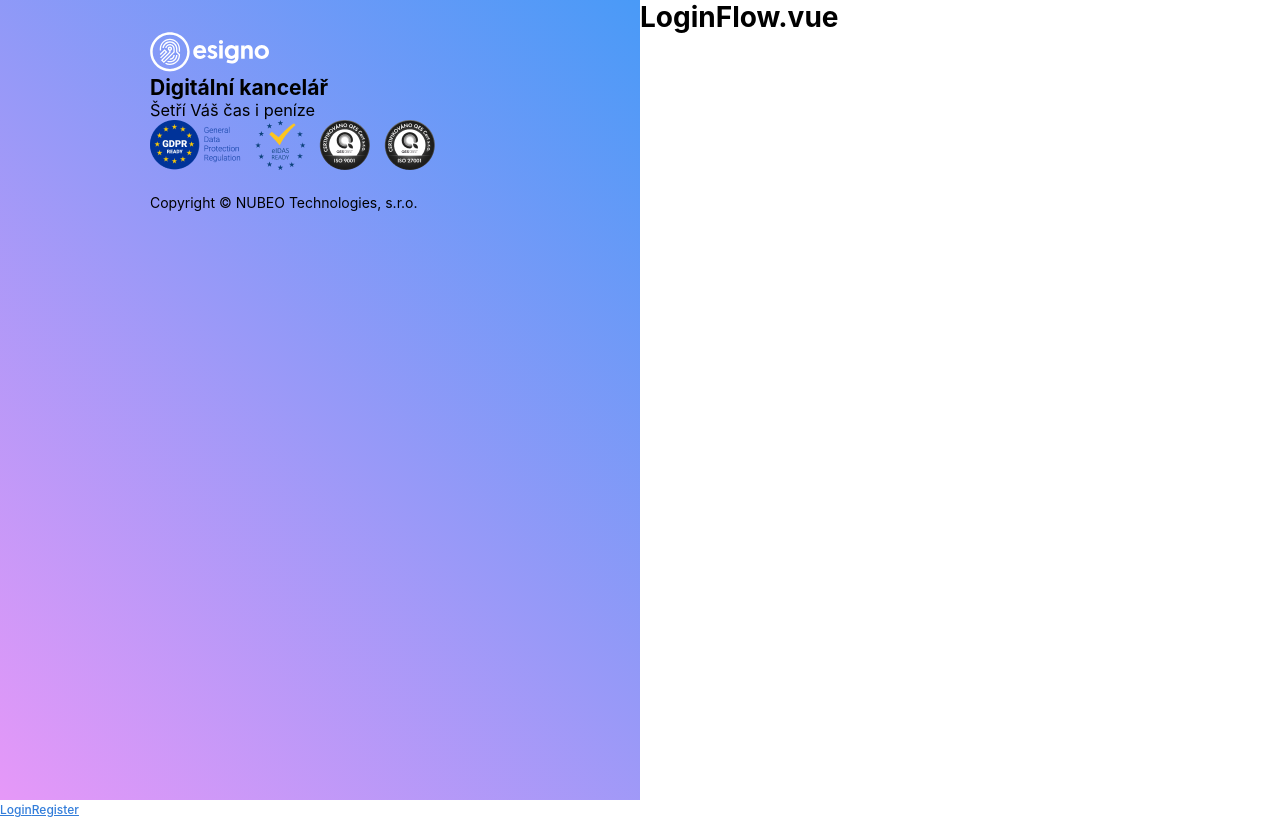
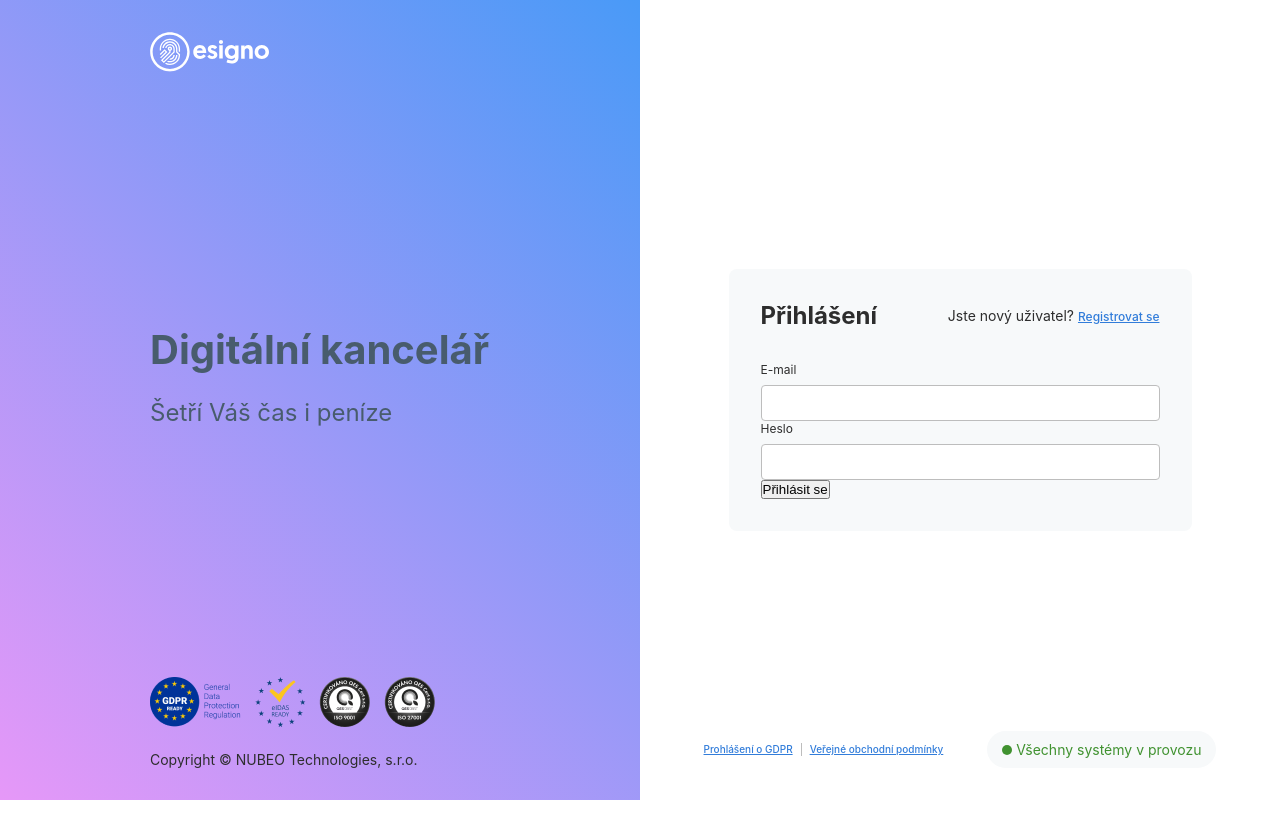
Before and after one commit to JakubLevanszky/esigno-interview, a Vue app: page / in a window 1280 px wide. Built offline with nearby package versions, Linux system fonts and the light colour scheme; a web font is replaced by a local one.

Commit message:
more styles

```diff
--- a/src/App.vue
+++ b/src/App.vue
@@ -1,15 +1,11 @@
 <script setup>
-import { RouterLink, RouterView } from 'vue-router'
+import { RouterView } from 'vue-router'
 import Aside from './components/Aside.vue'
 </script>
 
 <template>
   <div class="wrapper">
     <Aside />
-    <main>
-      <RouterLink to="/">Login</RouterLink>
-      <RouterLink to="/register">Register</RouterLink>
-    </main>
   </div>
   <RouterView />
 </template>
--- a/src/assets/base.css
+++ b/src/assets/base.css
@@ -1,30 +1,33 @@
 :root {
   --text-dark-grey: #888888;
-  --text-black: #2D2D2D
-  --text-white: #FFFFFF
+  --text-black: #2d2d2d;
+  --text-white: #ffffff;
   --text-positive: #409230;
   --text-negative: #e4162f;
   --text-netutral: var(--color-primary-dark-blue);
   --text-pending: #e47410;
+  --text-headings: #485c6d;
 
   --link-static: var(--color-primary-dark-blue);
   --link-hover: var(--color-primary-dark-blue-hover);
+
+  --input-border: var(--light-gray);
+  --input-border-focused: #4d4d4d;
 }
 
 /* semantic color variables for this project */
 :root {
-  --color-background: #FFFFFF;
+  --color-background: #ffffff;
   --color-background-form: #f7f9fa;
-  --color-primary-dark-blue: #327DDA;
-  --color-primary-dark-blue-hover: #2265BA;
+  --color-primary-dark-blue: #327dda;
+  --color-primary-dark-blue-hover: #2265ba;
 
   --color-status-positive: #e2efe0;
   --color-status-negative: #fbdce0;
   --color-status-neutral: #e0ecf9;
   --color-status-pending: #fbeadb;
 
-  --input-border: #BDBDBD;
-  --input-border-focused: #4D4D4D
+  --light-gray: #bdbdbd;
 }
 
 *,
--- a/src/assets/main.css
+++ b/src/assets/main.css
@@ -11,6 +11,7 @@ a {
 h1 {
   font-family: Geomanist, -apple-system, sans-serif;
   font-weight: 700;
+  font-size: 24px;
 }
 
 h3 {
--- a/src/components/Aside.vue
+++ b/src/components/Aside.vue
@@ -1,7 +1,7 @@
 <template>
   <aside>
     <header>
-      <img src="../assets/logo.svg" alt="esigno logo" />
+      <RouterLink to="/"> <img src="../assets/logo.svg" alt="esigno logo" /></RouterLink>
     </header>
     <div class="headline-wrapper">
       <h1>Digitální kancelář</h1>
@@ -19,7 +19,9 @@
   </aside>
 </template>
 
-<script setup></script>
+<script setup>
+import { RouterLink } from 'vue-router'
+</script>
 
 <style scoped>
 aside {
@@ -28,10 +30,26 @@ aside {
   padding: 32px 0 32px 150px;
   background: linear-gradient(45deg, #545ce4 0%, #e698f8 0.01%, #499af7 100%),
     url('../assets/bg_gradient.png'), lightgray 50% / cover no-repeat;
+  display: flex;
+  flex-direction: column;
+  justify-content: space-between;
 }
 
 .headline-wrapper {
-  margin: auto;
+  display: flex;
+  flex-direction: column;
+  gap: 24px;
+}
+
+h1 {
+  font-size: 40px;
+  font-weight: 700;
+  color: var(--text-headings);
+}
+
+h3 {
+  font-size: 24px;
+  color: var(--text-headings);
 }
 
 .icons-wrapper {
--- /dev/null
+++ b/src/components/FooterCustom.vue
@@ -0,0 +1,57 @@
+<script setup></script>
+
+<template>
+  <footer class="footer-wrapper">
+    <div class="links-wrapper">
+      <a href="#">Prohlášení o GDPR </a>
+      <div class="vl"></div>
+      <a href="#">Veřejné obchodní podmínky </a>
+    </div>
+    <div class="ellipse-wrapper">
+      <div class="circle"></div>
+      <span>Všechny systémy v provozu</span>
+    </div>
+  </footer>
+</template>
+
+<style scoped>
+.footer-wrapper {
+  display: flex;
+  align-items: center;
+  gap: 44px;
+  position: absolute;
+  bottom: 0;
+  margin-bottom: 32px;
+}
+
+.links-wrapper {
+  display: flex;
+  gap: 8px;
+}
+.vl {
+  width: 1px;
+  height: 13px;
+  background-color: var(--light-gray);
+}
+
+.circle {
+  width: 10px;
+  height: 10px;
+  border-radius: 10px;
+  background: var(--text-positive);
+}
+
+.ellipse-wrapper {
+  border-radius: 45px;
+  color: var(--text-positive);
+  padding: 10px 15px;
+  background: var(--color-background-form);
+  display: inline-flex;
+  align-items: center;
+  gap: 4px;
+}
+
+a {
+  font-size: 10px;
+}
+</style>
--- a/src/components/InputCustom.vue
+++ b/src/components/InputCustom.vue
@@ -40,6 +40,11 @@ input {
   border: 1px solid var(--input-border); /* move it to the .input-wrapper  */
   border-radius: 4px;
 }
+
+input:focus {
+  border: 1px solid var(--input-border-focused);
+}
+
 /* .icon {
   color: black;
 } */
--- a/src/components/LoginFlow.vue
+++ b/src/components/LoginFlow.vue
@@ -1,5 +1,94 @@
-<script setup></script>
+<template>
+  <section v-if="step === 1" class="login-wrapper">
+    <div class="login-header">
+      <h1>Přihlášení</h1>
+      <span>Jste nový uživatel? <RouterLink to="/register">Registrovat se</RouterLink></span>
+    </div>
 
-<template>
-  <h1>LoginFlow.vue</h1>
+    <form @submit.prevent="loginSubmit">
+      <InputCustom v-model="email" type="email" label="E-mail" required />
+      <InputCustom v-model="passwd" type="password" label="Heslo" required />
+      <button type="submit">Přihlásit se</button>
+    </form>
+  </section>
+
+  <section v-if="step === 2" class="login-wrapper center">
+    <img src="./icons/robot_happy.png" alt="image of happy robot" class="robot-image" />
+    <h1>Přihlášení proběhlo úspěšně</h1>
+    <span>Prosím vyčkejte na přesměrování....</span>
+  </section>
+
+  <section v-if="step === 3" class="login-wrapper center">
+    <img src="./icons/robot_sad.png" alt="image of sad robot" class="robot-image" />
+    <h1>Přihlášení se nezdařilo</h1>
+    <span
+      >Přihlášení neproběhlo z důvodu chyby na serveru. Prosím opakujte proces znovu nebo nás
+      kontaktujte na e-mail <strong>podpora@esigno.com</strong>.</span
+    >
+    <button>Zkusím to znovu</button>
+  </section>
+  <RouterView />
 </template>
+
+<script setup>
+import { RouterLink, RouterView } from 'vue-router'
+import InputCustom from './InputCustom.vue'
+import { ref } from 'vue'
+import axios from 'axios'
+
+const step = ref(1)
+const email = ref('')
+const passwd = ref('')
+
+function loginSubmit() {
+  axios
+    .post(
+      '/api/users',
+      {
+        email: email.value,
+        password: passwd.value
+      },
+      {
+        headers: {
+          Accept: '*/*',
+          'Content-Type': 'application/json',
+          'Access-Control-Allow-Origin': '*'
+        }
+      }
+    )
+    .then((respone) => {
+      respone.status === 200 ? (step.value = 2) : console.error('Error occured')
+    })
+    .catch((error) => {
+      error.response.status === 401 ? (step.value = 3) : console.log(error)
+    })
+}
+</script>
+
+<style scoped>
+.login-wrapper {
+  display: flex;
+  flex-direction: column;
+  gap: 32px;
+  width: 463px;
+  padding: 32px;
+  background-color: var(--color-background-form);
+  border-radius: 8px;
+}
+
+.center.login-wrapper {
+  align-items: center;
+}
+
+.login-header {
+  display: flex;
+  justify-content: space-between;
+  align-items: center;
+  align-self: stretch;
+}
+
+.robot-image {
+  height: 250px;
+  width: 190px;
+}
+</style>
--- a/src/components/OTP.vue
+++ b/src/components/OTP.vue
@@ -1,6 +1,5 @@
 <template>
-  <div ref="otpCont">
-    <!-- todo - change type to number + remove useless regex -->
+  <div ref="otpCont" class="pin-wrapper">
     <input
       type="text"
       class="digit-box"
@@ -8,10 +7,8 @@
       :key="el + ind"
       v-model="digits[ind]"
       :autofocus="ind === 0"
-      :placeholder="ind + 1"
       maxlength="1"
       @keydown="handleKeyDown($event, ind)"
-      :class="{ bounce: digits[ind] !== null }"
     />
   </div>
 </template>
@@ -84,30 +81,20 @@ const handleKeyDown = function (event, index) {
 </script>
 
 <style scoped>
-.digit-box {
-  height: 4rem;
-  width: 2rem;
-  border: 2px solid black;
-  display: inline-block;
-  border-radius: 5px;
-  margin: 5px;
-  font-size: 3rem;
-}
-.digit-box:focus {
-  outline: 3px solid black;
+.pin-wrapper {
+  display: flex;
+  justify-content: center;
+  align-items: center;
+  gap: 7px;
 }
 
-.bounce {
-  animation: pulse 0.3s ease-in-out alternate;
-}
-
-@keyframes pulse {
-  0% {
-    transform: scale(1);
-  }
-
-  100% {
-    transform: scale(1.1);
-  }
+.digit-box {
+  height: 72px;
+  width: 56px;
+  border: 1px solid var(--input-border);
+  text-align: center;
+  border-radius: 10px;
+  font-size: 32px;
+  font-weight: 700;
 }
 </style>
--- a/src/components/RegistrationFlow.vue
+++ b/src/components/RegistrationFlow.vue
@@ -88,6 +88,7 @@
     <h1>Registrace proběhla úspěšně</h1>
     <span>Děkujeme váš profil byl úspěšně založen. Nyní můžete přejít do portálu Esigno.</span>
     <button>Přejít do Esigno</button>
+    <button @click="() => $router.push('/')"></button>
   </section>
 
   <section v-if="step === 6" class="regform-wrapper">
--- a/src/views/LoginView.vue
+++ b/src/views/LoginView.vue
@@ -1,11 +1,13 @@
 <script setup>
 import LoginFlow from '../components/LoginFlow.vue'
+import FooterCustom from '../components/FooterCustom.vue'
 </script>
 
 <template>
   <main>
     <div class="login">
       <LoginFlow />
+      <FooterCustom />
     </div>
   </main>
 </template>
@@ -13,5 +15,9 @@ import LoginFlow from '../components/LoginFlow.vue'
 <style scoped>
 .login {
   min-height: 100vh;
+  display: flex;
+  flex-direction: column;
+  align-items: center;
+  justify-content: center;
 }
 </style>
--- a/src/views/RegisterView.vue
+++ b/src/views/RegisterView.vue
@@ -1,10 +1,12 @@
 <script setup>
 import RegistrationFlow from '../components/RegistrationFlow.vue'
+import FooterCustom from '../components/FooterCustom.vue'
 </script>
 
 <template>
   <div class="register">
     <RegistrationFlow />
+    <FooterCustom />
   </div>
 </template>
 
```
